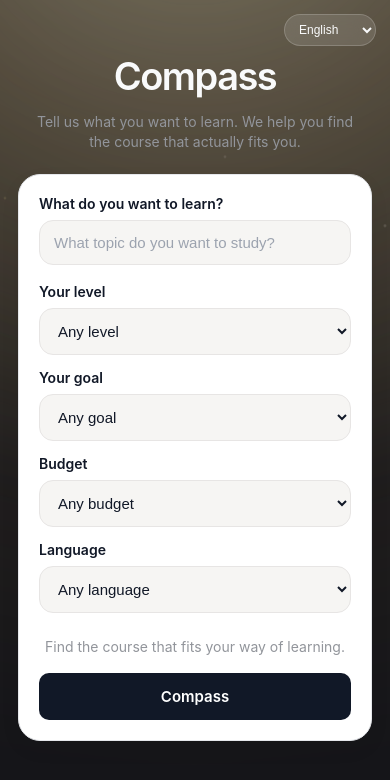
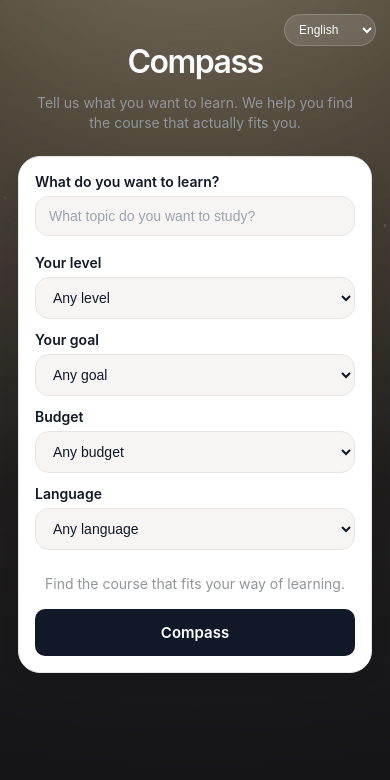
Before and after one commit to jasoncho0322/compass-course-recommender, a plain HTML site: page index.html in a window 390 px wide. Drawn offline with Linux system fonts and the light colour scheme.

Commit message:
Refine mobile layout spacing and sizing

```diff
--- a/style.css
+++ b/style.css
@@ -448,7 +448,7 @@ h1,
   .container {
     width: 100%;
     max-width: none;
-    padding: 56px 18px 28px;
+    padding: 44px 18px 24px;
   }
 
   .hero {
@@ -456,7 +456,7 @@ h1,
   }
 
   h1 {
-    font-size: 38px;
+    font-size: 32px;
   }
 
   .subtitle {
@@ -467,23 +467,24 @@ h1,
 
   .search-panel {
     width: 100%;
-    padding: 20px;
+    padding: 16px;
     border-radius: 22px;
   }
 
   label {
+    margin-bottom: 6px;
     font-size: 14px;
   }
 
   input,
   select {
-    padding: 13px 14px;
-    font-size: 15px;
+    padding: 11px 13px;
+    font-size: 14px;
     border-radius: 14px;
   }
 
   .filters {
-    gap: 14px;
+    gap: 12px;
   }
 
   .cta-text {
```
